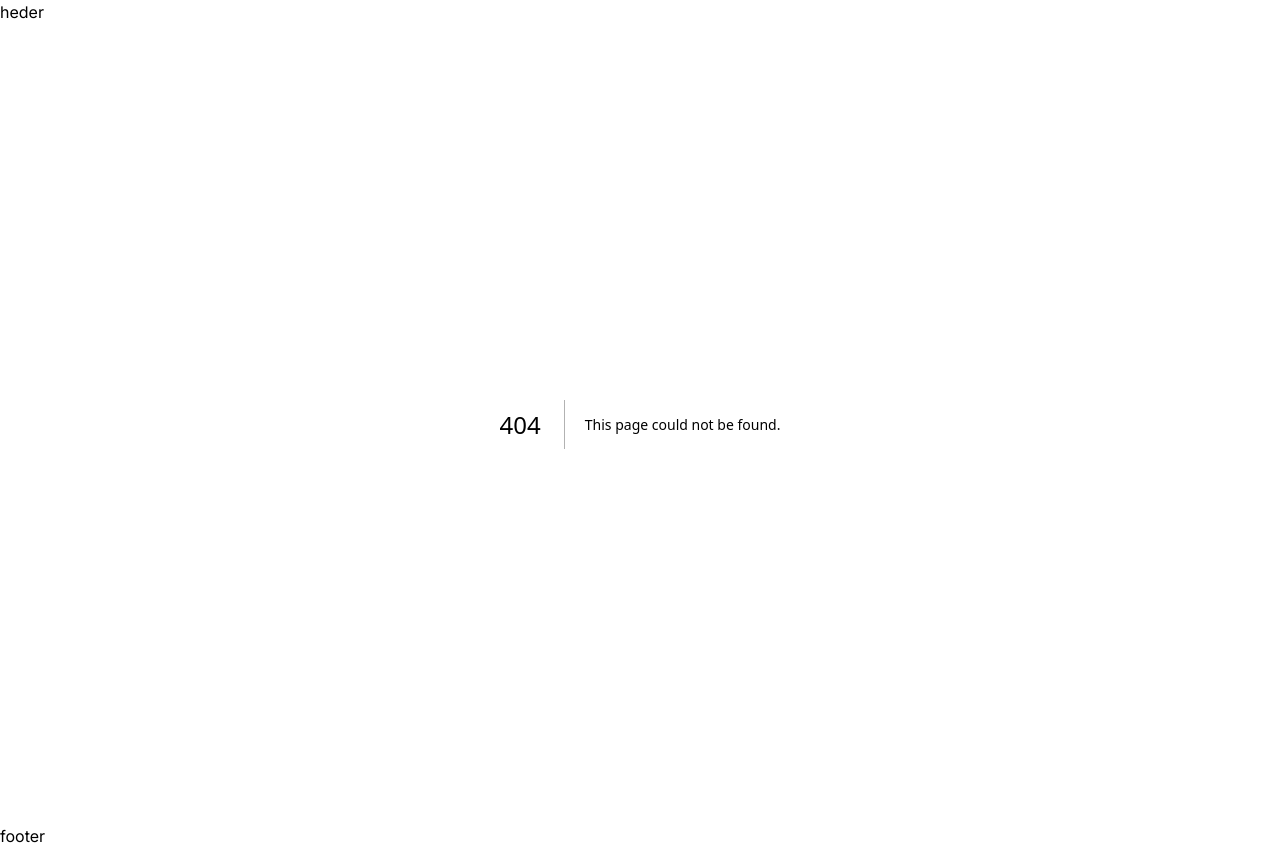
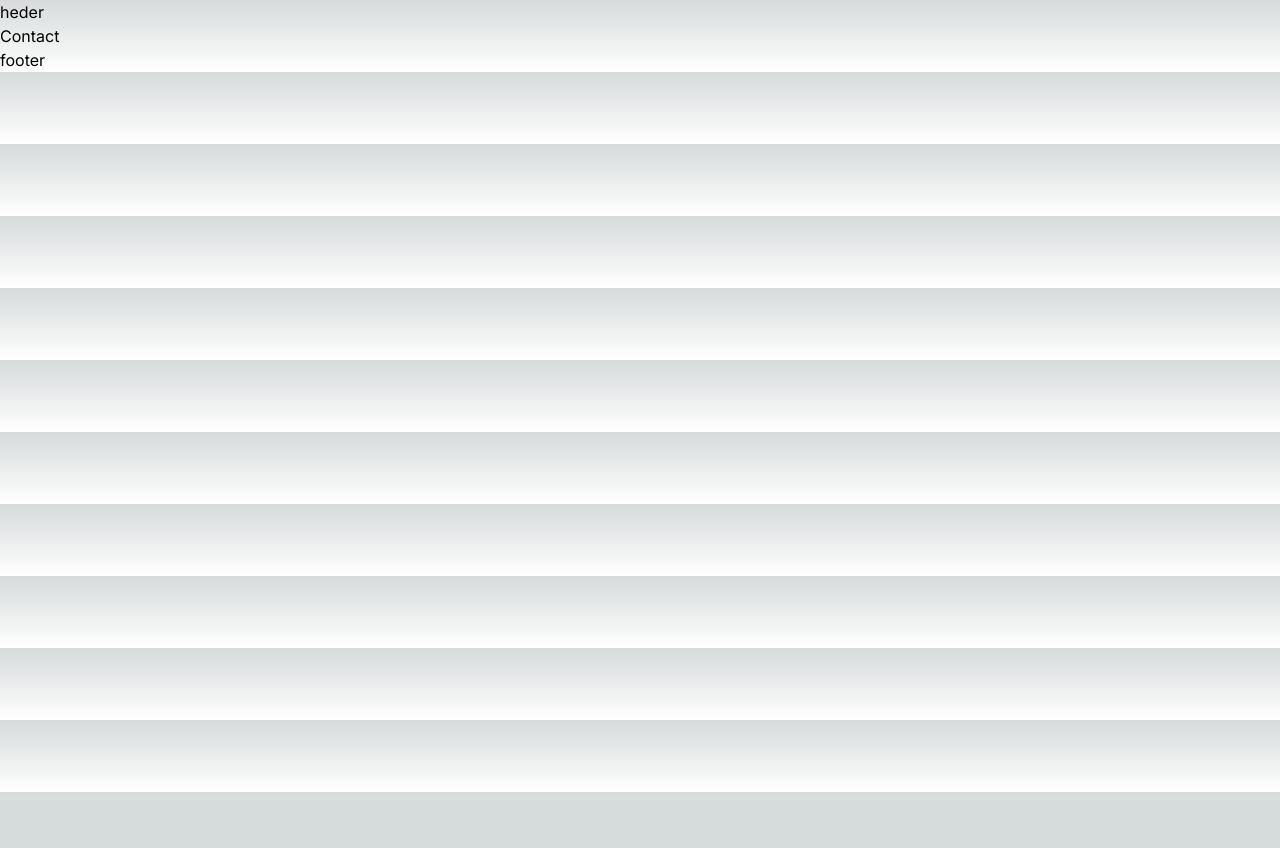
Before and after one commit to DenisJet/myportfolio_2.0, a Next.js app: page /contact in a window 1280 px wide. Before the commit this address had no page. After the commit the page ends 800 px from the top, so only its background shows below. Built offline with nearby package versions, Linux system fonts and the light colour scheme.

Commit message:
add routing

```diff
--- /dev/null
+++ b/src/app/contact/page.jsx
@@ -0,0 +1,3 @@
+export default function Contact() {
+  return <main className=''>Contact</main>;
+}
--- /dev/null
+++ b/src/app/portfolio/[project]/page.jsx
@@ -0,0 +1,3 @@
+export default function Project() {
+  return <main className=''>Portfolio</main>;
+}
```
